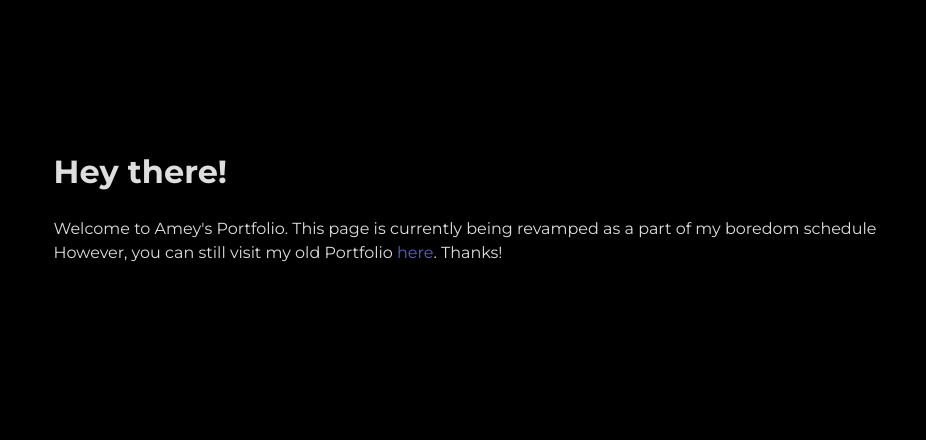
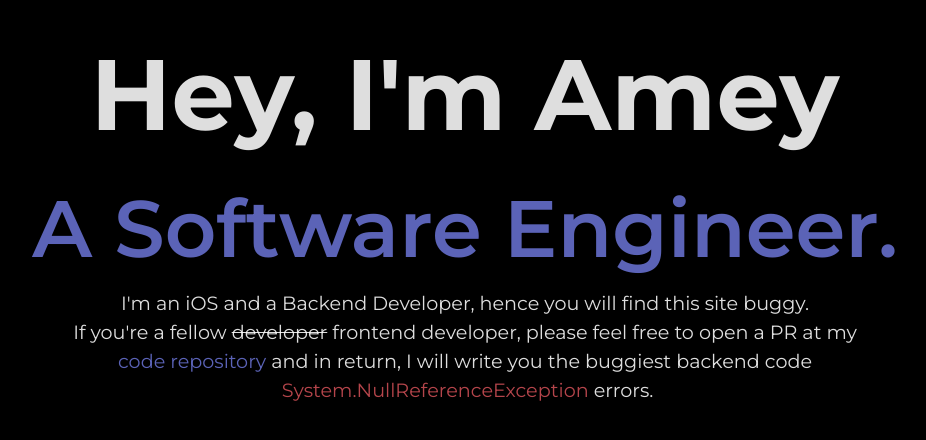
Before and after one commit to ameysunu/ameysunu.github.io, a React (Vite) app: page / in a window 1280 px wide. Shown: the part 196-636 px from the top of the page, without its empty margins (175-1101 px from the left). Built offline with nearby package versions, Linux system fonts and the light colour scheme.

Commit message:
home added

```diff
--- a/src/App.tsx
+++ b/src/App.tsx
@@ -1,12 +1,12 @@
 import { BrowserRouter as Router, Route, Routes } from 'react-router-dom';
-import Holder from './Holder';
 import NotFound from './404';
+import Home from './pages/Home';
 
 const App = () => {
   return (
     <Router>
       <Routes>
-        <Route path="/" element={<Holder />} />
+        <Route path="/" element={<Home />} />
         <Route path="*" element={<NotFound />}/>
       </Routes>
     </Router>
--- a/src/index.css
+++ b/src/index.css
@@ -11,13 +11,13 @@
   -moz-osx-font-smoothing: grayscale;
 }
 
-html, body {
-  height: 100%;  /* Make sure the body takes up the full height */
+/* html, body {
+  height: 100%;
   display: flex;
-  justify-content: center;  /* Horizontally center */
-  align-items: center;  /* Vertically center */
+  justify-content: center;
+  align-items: center;
   font-family: 'Montserrat', sans-serif;
-}
+}  */
 
 @font-face {
   font-family: 'Montserrat';
@@ -40,3 +40,55 @@ a:hover {
   background-color: #5b63b7;
   color: white;
 }
+
+p {
+  font-weight: normal;
+  font-size: 1rem;
+}
+
+.home {
+  display: flex;
+  flex-direction: column;
+  justify-content: center;
+  align-items: center;
+  height: 100vh;
+  text-align: center;
+}
+
+.big-heading {
+  font-size: 100px;
+  margin: 0;
+}
+
+.mid-heading {
+  font-size: 80px;
+  color: #5b63b7;
+  margin: 0;
+  position: relative;
+  font-weight: 600;
+}
+
+.mid-heading:hover {
+  color: yellow;
+}
+
+.home-text-center {
+  font-size: 1.2rem;
+  text-align: center;
+  word-break: break-word;
+  width: 100%;
+  max-width: 800px;
+  margin: 0 auto;
+}
+
+.system-null-ref {
+  color: #b5454b;
+  transition: all 0.3s ease;
+}
+
+.system-null-ref:hover{
+  padding: 2px 6px;
+  border-radius: 8px;
+  background-color: #b5454b;
+  color: white;
+}
--- /dev/null
+++ b/src/pages/Home.tsx
@@ -0,0 +1,20 @@
+function Home(){
+return (
+    <div className="home">
+        <h1 className="big-heading">
+        Hey, I'm Amey
+        <p className="mid-heading">A Software Engineer.</p>
+        <p className="home-text-center">I'm an iOS and a Backend Developer, hence you will find this site buggy. </p>
+        <p className="home-text-center">
+            If you're a fellow <del>developer</del> frontend developer, please feel free to open a PR at my <a href="https://github.com/ameysunu/ameysunu.github.io"> code repository
+            </a> and in return, I will write you the buggiest backend code &nbsp;
+            <span className="system-null-ref">System.NullReferenceException </span>
+            errors.
+        </p>
+        </h1>
+
+    </div>
+);
+}
+
+export default Home;
```
